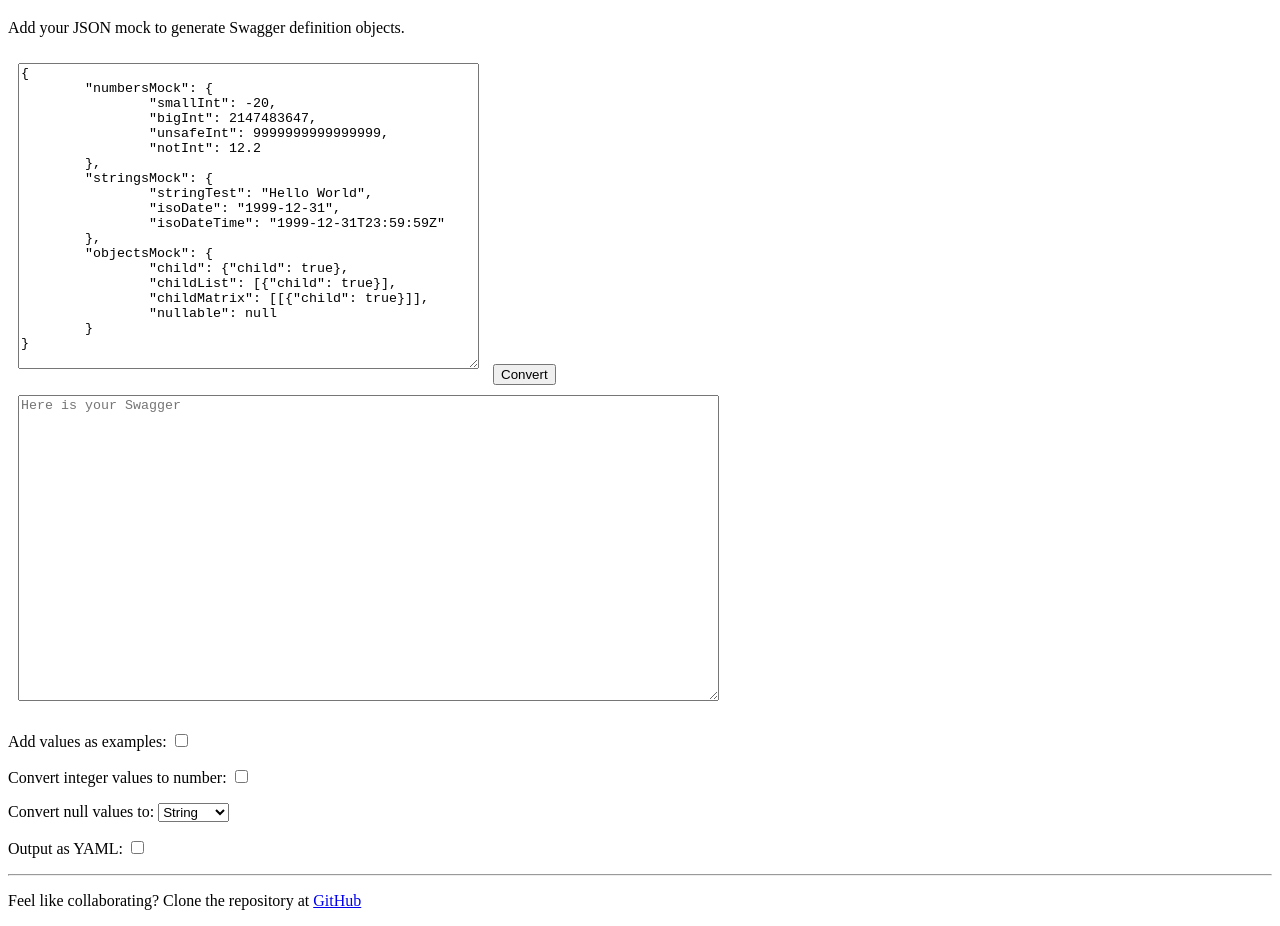
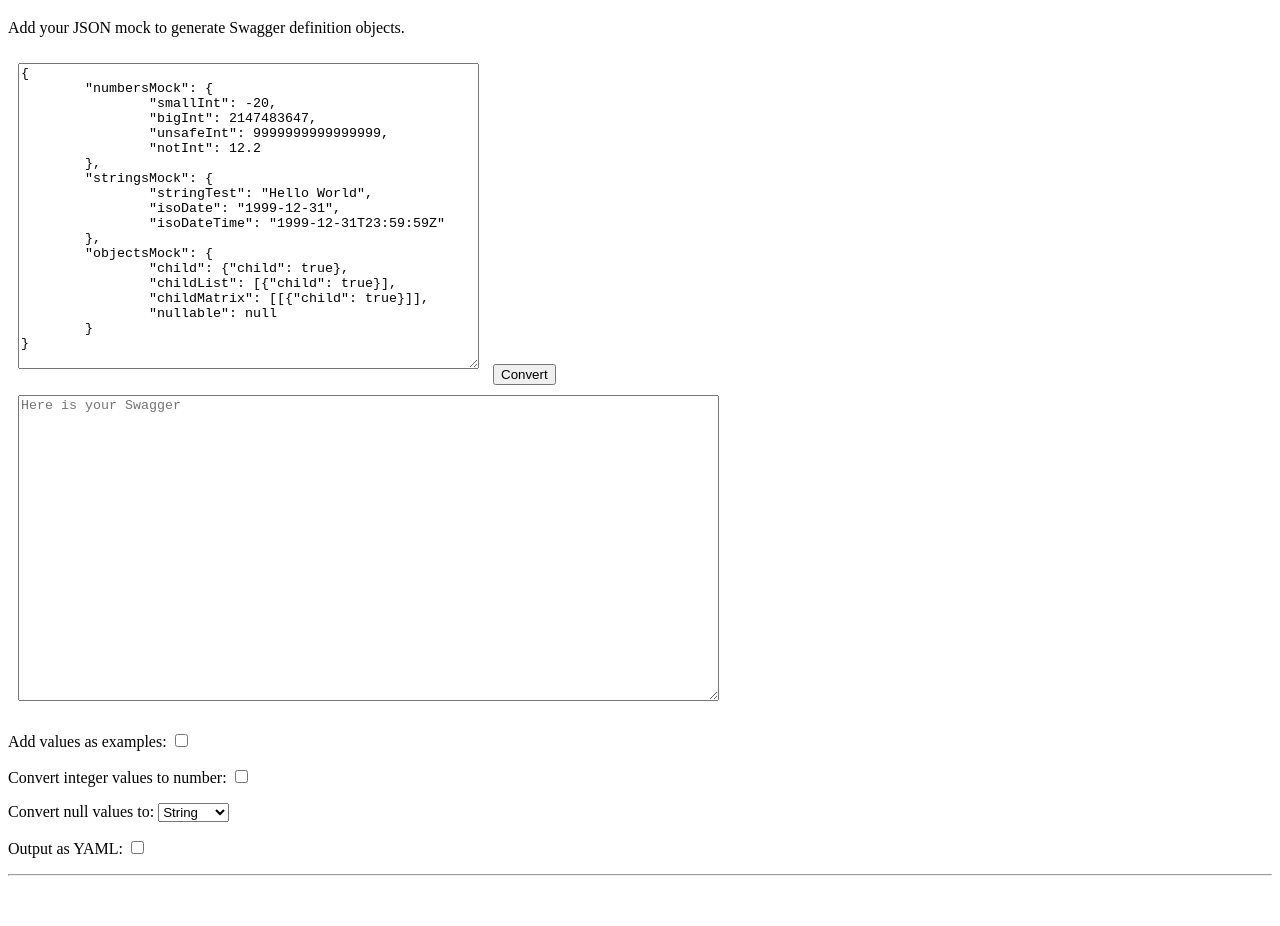
Before and after one commit to AnubhavKumarSingh99/JsonToSwagger, a plain HTML site: page index.html in a window 1280 px wide. Shown: the part 61-987 px from the top of the page. After the commit the page ends 945 px from the top, so only its background shows below. Drawn offline with Linux system fonts and the light colour scheme.

Commit message:
Update index.html

```diff
--- a/index.html
+++ b/index.html
@@ -68,7 +68,6 @@
 		</p>
 		<p>Output as YAML: <input type="checkbox" id="yamlOut"></p>
 		<hr>
-		<p>Feel like collaborating? Clone the repository at <a target="_blank" href="https://github.com/Roger13/SwaggerGenerator">GitHub</a></p>
 
 	</body>
 	<script>
```
